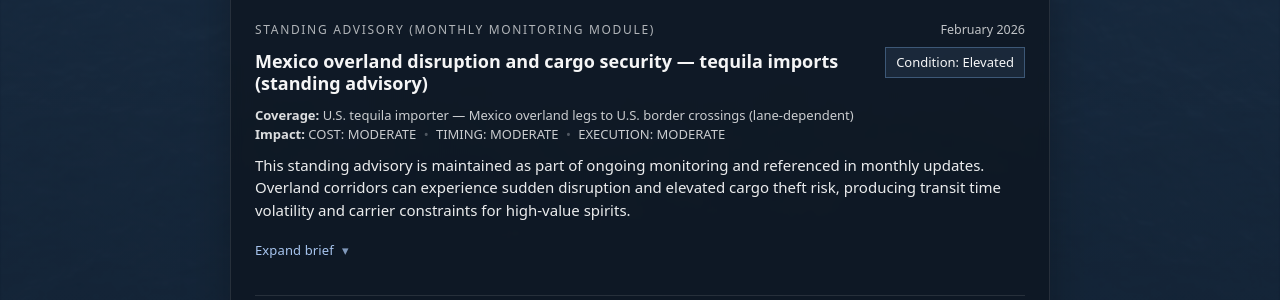
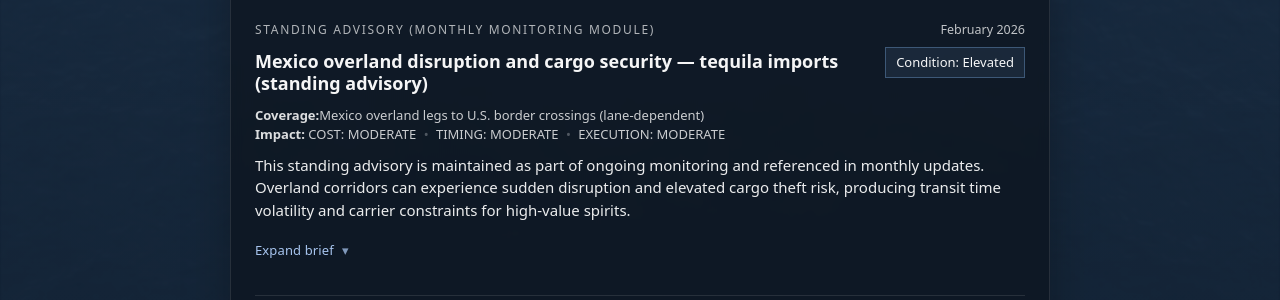
Before and after one commit to importrisk/import-risk-intelligence-site, a Jekyll site: the page built from insights.html, in a window 1280 px wide. Shown: the part 1785-2085 px from the top of the page. Built offline with Jekyll 4.4.1, drawn with Linux system fonts in a browser that asks for light colours.

Commit message:
Update insights.html

```diff
--- a/insights.html
+++ b/insights.html
@@ -435,7 +435,7 @@ description: Sample Exception Alerts and Standing Advisories — concise, decisi
             </div>
 
             <div class="brief-meta">
-              <div class="brief-coverage"><strong>Coverage:</strong> U.S. tequila importer — Mexico overland legs to U.S. border crossings (lane-dependent)</div>
+              <div class="brief-coverage"><strong>Coverage:</strong>Mexico overland legs to U.S. border crossings (lane-dependent)</div>
               <div class="brief-impact"><strong>Impact:</strong> COST: MODERATE <span class="sep">•</span> TIMING: MODERATE <span class="sep">•</span> EXECUTION: MODERATE</div>
             </div>
 
```
